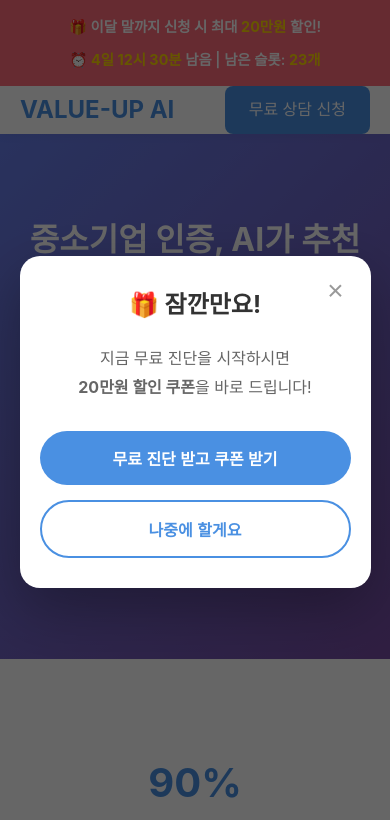
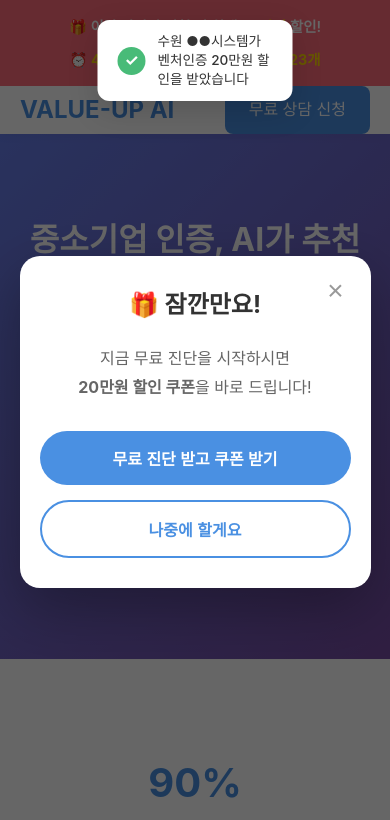
Before and after one commit to pds2225/consulting_service, a plain HTML site: page index.html in a window 390 px wide. Shown: the top 820 px of the page. Drawn offline with nearby package versions, Linux system fonts and the light colour scheme.

Commit message:
feat: Add success notification banner with auto-rotation
- Added sliding notification banner from top
- White background with green check icon
- Shows random company success stories
- First notification after 5 seconds
- Auto-rotates every 20 seconds with random company names
- Displays for 3 seconds with smooth fade animation
- Fully responsive for mobile devices

🤖 Generated with [Claude Code](https://claude.com/claude-code)

Co-Authored-By: Claude <noreply@anthropic.com>

```diff
--- a/index.html
+++ b/index.html
@@ -1185,9 +1185,75 @@
                 font-size: 1rem;
             }
         }
+
+        /* Success Notification Banner */
+        .notification-banner {
+            position: fixed;
+            top: -100px;
+            left: 50%;
+            transform: translateX(-50%);
+            background: white;
+            padding: 15px 25px;
+            border-radius: 12px;
+            box-shadow: 0 10px 30px rgba(0, 0, 0, 0.15);
+            display: flex;
+            align-items: center;
+            gap: 12px;
+            z-index: 10000;
+            transition: all 0.5s ease;
+            max-width: 90%;
+            width: auto;
+        }
+
+        .notification-banner.show {
+            top: 20px;
+        }
+
+        .notification-icon {
+            width: 32px;
+            height: 32px;
+            background: #48bb78;
+            border-radius: 50%;
+            display: flex;
+            align-items: center;
+            justify-content: center;
+            color: white;
+            font-size: 20px;
+            font-weight: bold;
+            flex-shrink: 0;
+        }
+
+        .notification-text {
+            color: #333;
+            font-size: 0.95rem;
+            font-weight: 500;
+            line-height: 1.4;
+        }
+
+        @media (max-width: 480px) {
+            .notification-banner {
+                padding: 12px 20px;
+            }
+
+            .notification-icon {
+                width: 28px;
+                height: 28px;
+                font-size: 16px;
+            }
+
+            .notification-text {
+                font-size: 0.85rem;
+            }
+        }
     </style>
 </head>
 <body>
+    <!-- Success Notification Banner -->
+    <div class="notification-banner" id="notificationBanner">
+        <div class="notification-icon">✓</div>
+        <div class="notification-text" id="notificationText"></div>
+    </div>
+
     <!-- Coupon Popup -->
     <div class="popup-overlay" id="couponPopup">
         <div class="popup-content">
@@ -2122,6 +2188,53 @@ ${result.recommendations.map(r => r.replace('💡 ', '')).join('\n')}
                 showPopup();
             }
         })();
+
+        // Success Notification Banner Logic
+        (function() {
+            const banner = document.getElementById('notificationBanner');
+            const textElement = document.getElementById('notificationText');
+
+            // 회사명 예시 목록
+            const companies = [
+                '인천 OO회사',
+                '서울 △△기업',
+                '부산 ◇◇상사',
+                '대전 □□테크',
+                '경기 ☆☆산업',
+                '광주 ◆◆제조',
+                '대구 ■■솔루션',
+                '울산 ▲▲엔지니어링',
+                '수원 ●●시스템',
+                '성남 ★★개발'
+            ];
+
+            // 무작위 회사명 선택
+            function getRandomCompany() {
+                return companies[Math.floor(Math.random() * companies.length)];
+            }
+
+            // 알림 표시
+            function showNotification() {
+                const company = getRandomCompany();
+                textElement.textContent = `${company}가 벤처인증 20만원 할인을 받았습니다`;
+                banner.classList.add('show');
+
+                // 3초 후 사라짐
+                setTimeout(() => {
+                    banner.classList.remove('show');
+                }, 3000);
+            }
+
+            // 첫 알림은 5초 후
+            setTimeout(() => {
+                showNotification();
+            }, 5000);
+
+            // 이후 20초마다 반복
+            setInterval(() => {
+                showNotification();
+            }, 20000);
+        })();
     </script>
 </body>
 </html>
```
